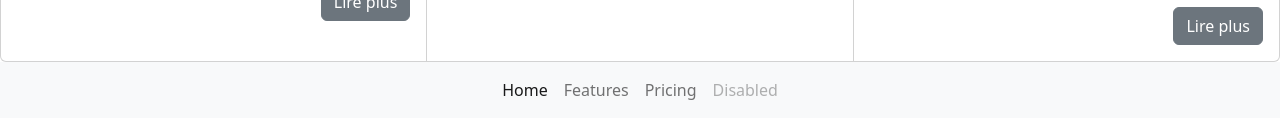
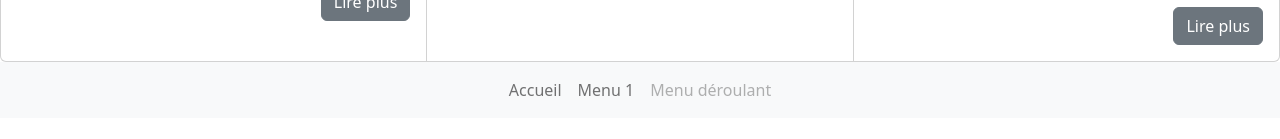
Before and after one commit to chaprud/bootstrat, a plain HTML site: page exo7.html in a window 1280 px wide. Shown: the part 635-774 px from the top of the page. Drawn offline with nearby package versions, Linux system fonts and the light colour scheme.

Commit message:
Update exo7.html

```diff
--- a/exo7.html
+++ b/exo7.html
@@ -70,16 +70,13 @@
           <div class="collapse navbar-collapse justify-content-center" id="navbarNav">
             <ul class="navbar-nav">
               <li class="nav-item">
-                <a class="nav-link active" aria-current="page" href="#">Home</a>
+                <a class="nav-link" href="#">Accueil</a>
               </li>
               <li class="nav-item">
-                <a class="nav-link" href="#">Features</a>
+                <a class="nav-link" href="#">Menu 1</a>
               </li>
               <li class="nav-item">
-                <a class="nav-link" href="#">Pricing</a>
-              </li>
-              <li class="nav-item">
-                <a class="nav-link disabled">Disabled</a>
+                <a class="nav-link disabled">Menu déroulant</a>
               </li>
             </ul>
           </div>
```
